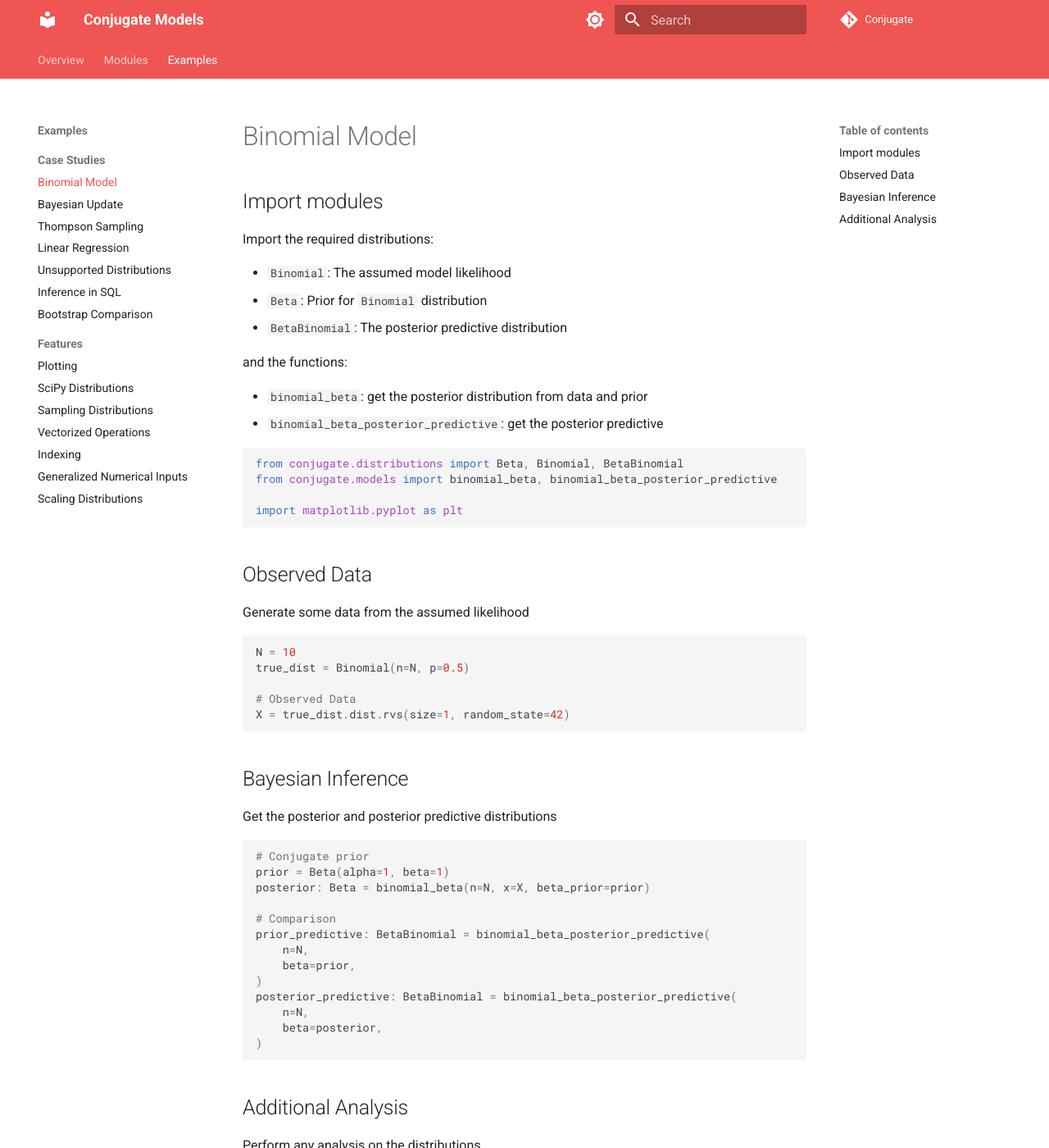
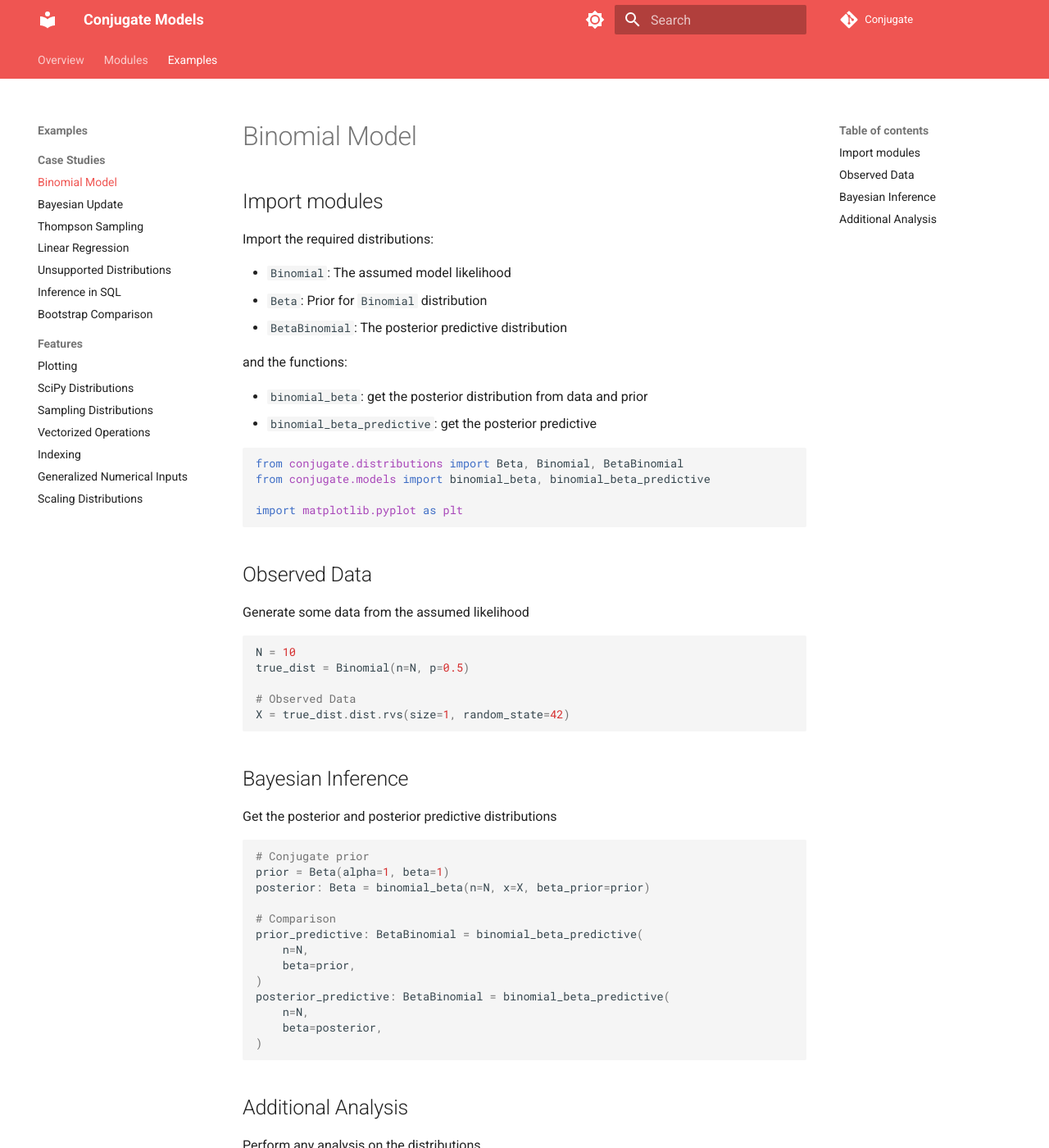
Before and after one commit to wd60622/conjugate, an MkDocs documentation site: the page built from docs/examples/binomial.md, in a window 1280 px wide and 1400 px high. Shown: the whole window at 82% size. Built offline with MkDocs 1.6.1 and Material for MkDocs 9.7.7, drawn with Linux system fonts in a browser that asks for light colours; comment, search, counter and statistics services are not loaded.

Commit message:
migrate from posterior_predictive to predictive

````diff
--- a/docs/examples/binomial.md
+++ b/docs/examples/binomial.md
@@ -14,11 +14,11 @@ Import the required distributions:
 and the functions:
 
 - `binomial_beta`: get the posterior distribution from data and prior
-- `binomial_beta_posterior_predictive`: get the posterior predictive
+- `binomial_beta_predictive`: get the posterior predictive
 
 ```python
 from conjugate.distributions import Beta, Binomial, BetaBinomial
-from conjugate.models import binomial_beta, binomial_beta_posterior_predictive
+from conjugate.models import binomial_beta, binomial_beta_predictive
 
 import matplotlib.pyplot as plt
 ```
@@ -45,11 +45,11 @@ prior = Beta(alpha=1, beta=1)
 posterior: Beta = binomial_beta(n=N, x=X, beta_prior=prior)
 
 # Comparison
-prior_predictive: BetaBinomial = binomial_beta_posterior_predictive(
+prior_predictive: BetaBinomial = binomial_beta_predictive(
     n=N,
     beta=prior,
 )
-posterior_predictive: BetaBinomial = binomial_beta_posterior_predictive(
+posterior_predictive: BetaBinomial = binomial_beta_predictive(
     n=N,
     beta=posterior,
 )
````
Also changed, not shown: README.md (+3 -3 lines), docs/examples/bootstrap.md (+2 -2 lines), docs/examples/linear-regression.md (+2 -2 lines), docs/examples/sql.md (+2 -2 lines), docs/index.md (+3 -3 lines), 3 other files.
